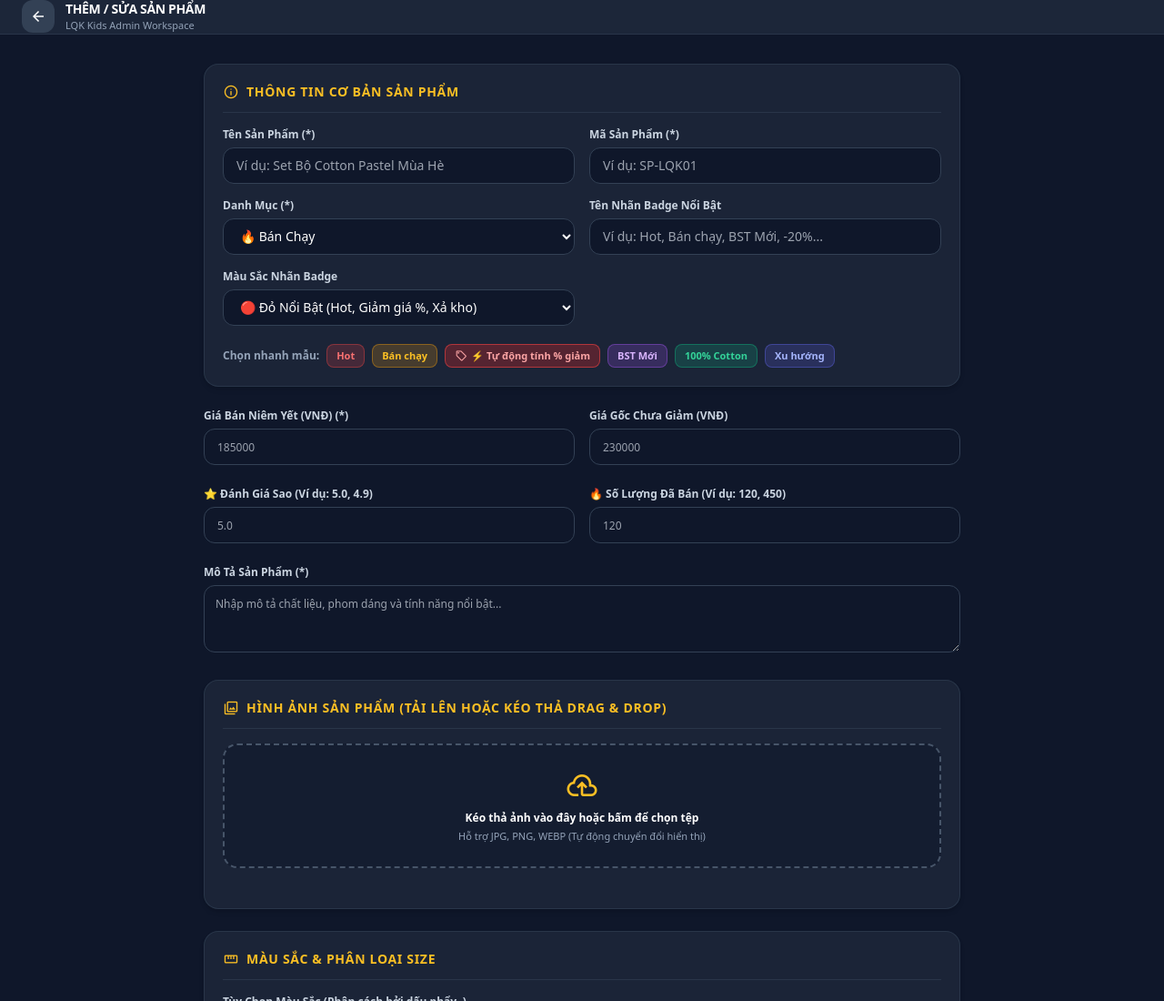
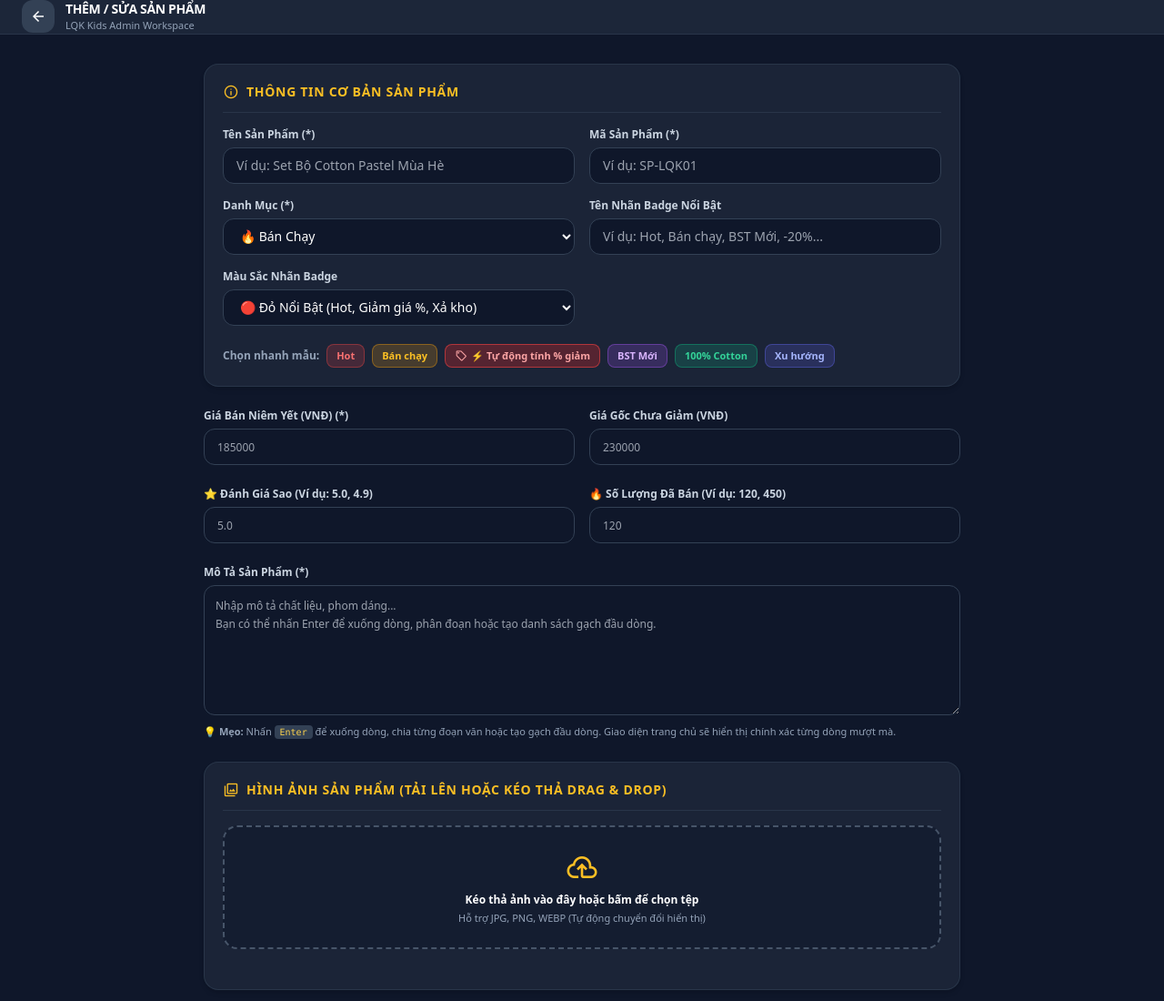
Before and after one commit to phamquocbinh13/LQKKids, a website built with Vite: page my-landing-page/admin/edit-product.html in a window 1280 px wide. Shown: the top 1100 px of the page at 91% size. Built offline with nearby package versions, Linux system fonts and the light colour scheme.

Commit message:
product detail xuong dong
xuong dong fixx

```diff
--- a/my-landing-page/admin/edit-product.html
+++ b/my-landing-page/admin/edit-product.html
@@ -136,7 +136,10 @@
 
         <div>
           <label class="block text-xs font-bold text-slate-300 mb-1.5">Mô Tả Sản Phẩm (*)</label>
-          <textarea id="p-description" rows="3" required placeholder="Nhập mô tả chất liệu, phom dáng và tính năng nổi bật..." class="w-full p-3 rounded-xl bg-slate-900 border border-slate-700 text-xs text-white focus:outline-none focus:ring-2 focus:ring-amber-500"></textarea>
+          <textarea id="p-description" rows="6" required placeholder="Nhập mô tả chất liệu, phom dáng...&#10;Bạn có thể nhấn Enter để xuống dòng, phân đoạn hoặc tạo danh sách gạch đầu dòng." class="w-full p-3 rounded-xl bg-slate-900 border border-slate-700 text-xs text-white focus:outline-none focus:ring-2 focus:ring-amber-500 font-sans leading-relaxed"></textarea>
+          <p class="text-[11px] text-slate-400 mt-1 flex items-center gap-1">
+            <span>💡 <strong>Mẹo:</strong> Nhấn <kbd class="px-1.5 py-0.5 bg-slate-700 rounded text-[10px] text-amber-300 font-mono">Enter</kbd> để xuống dòng, chia từng đoạn văn hoặc tạo gạch đầu dòng. Giao diện trang chủ sẽ hiển thị chính xác từng dòng mượt mà.</span>
+          </p>
         </div>
       </div>
 
--- a/my-landing-page/src/js/renderers/product-detail.js
+++ b/my-landing-page/src/js/renderers/product-detail.js
@@ -194,7 +194,7 @@ function renderModalContent() {
     <!-- Description Card -->
     <div class="bg-surface-container-lowest p-4 rounded-2xl shadow-xs border border-surface-container-high/40 flex flex-col gap-2">
       <h3 class="text-xs font-bold text-on-surface uppercase tracking-wider">Mô tả sản phẩm</h3>
-      <p class="text-xs text-on-surface-variant leading-relaxed">${currentProduct.description}</p>
+      <div class="text-xs text-on-surface-variant leading-relaxed whitespace-pre-line font-normal">${currentProduct.description}</div>
     </div>
 
     <!-- Bottom Actions Stack -->
```
Also changed, not shown: my-landing-page/dist/admin/edit-product.html, my-landing-page/dist/index.html.
